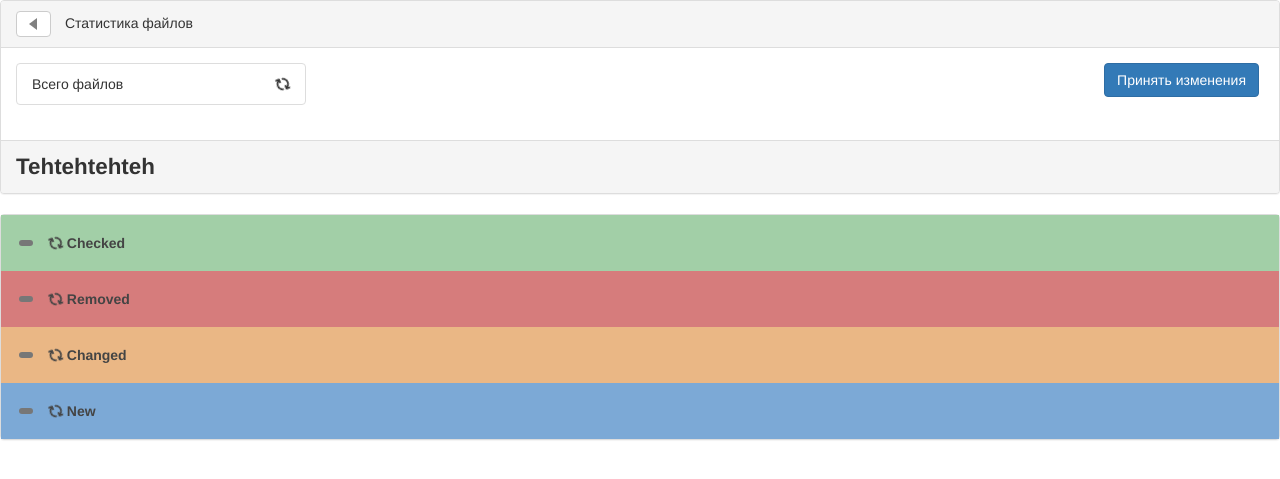
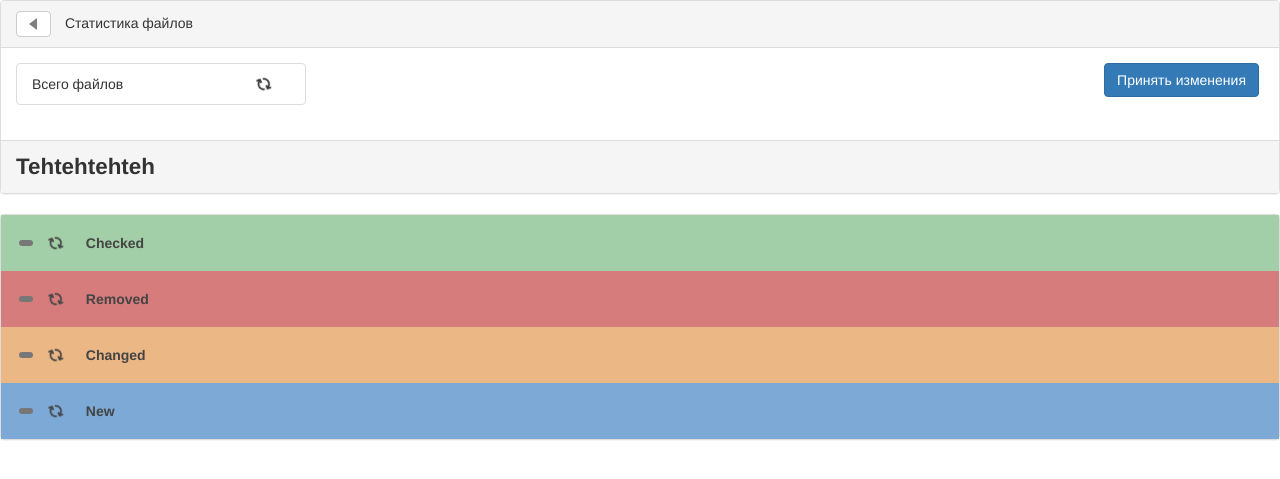
Before and after one commit to Tehtehteh/script.py, a Python web app: template Monitor/homepage/templates/jinja2/userfiles.html in a window 1280 px wide. Shown: the top 479 px of the page. Run offline with Jinja, Linux system fonts and the light colour scheme; the template is opened without the code that fills it, so the values that code supplies are empty; some libraries are stand-ins or nearby versions.

Commit message:
Новый отступ для анимации рефреша.

```diff
--- a/Monitor/homepage/static/css/my.css
+++ b/Monitor/homepage/static/css/my.css
@@ -87,6 +87,7 @@ div.my-panel.show {
     /*max-height: 500px; /* Whatever you like, as long as its more than the height of the content (on all screen sizes) */
 }
 .refresh {
+    margin-right: 19px;
     -webkit-animation: spin 1s cubic-bezier(.17,.67,.83,.67) infinite;
     -moz-animation: spin 1s cubic-bezier(.17,.67,.83,.67) infinite;
     animation: spin 1s cubic-bezier(.17,.67,.83,.67) infinite;
```
